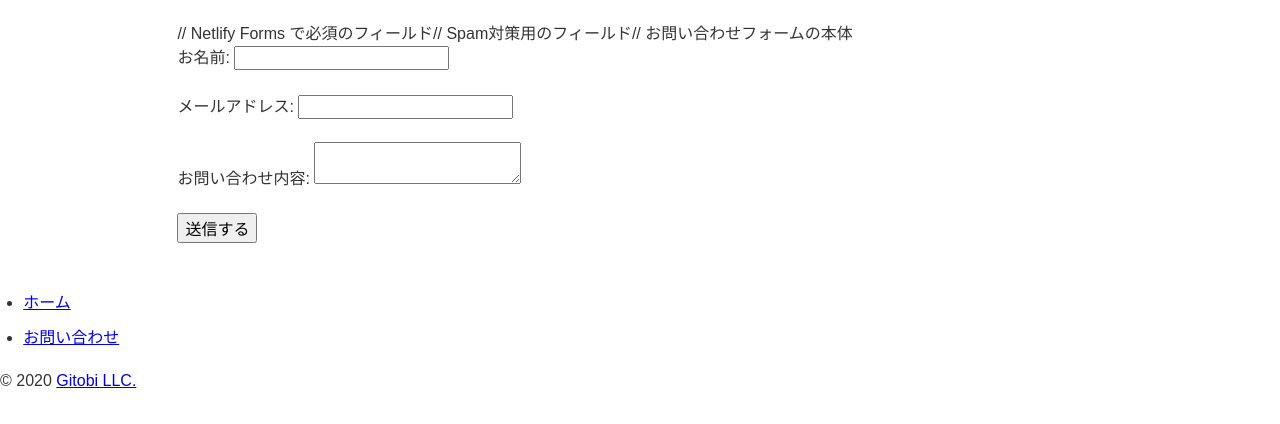
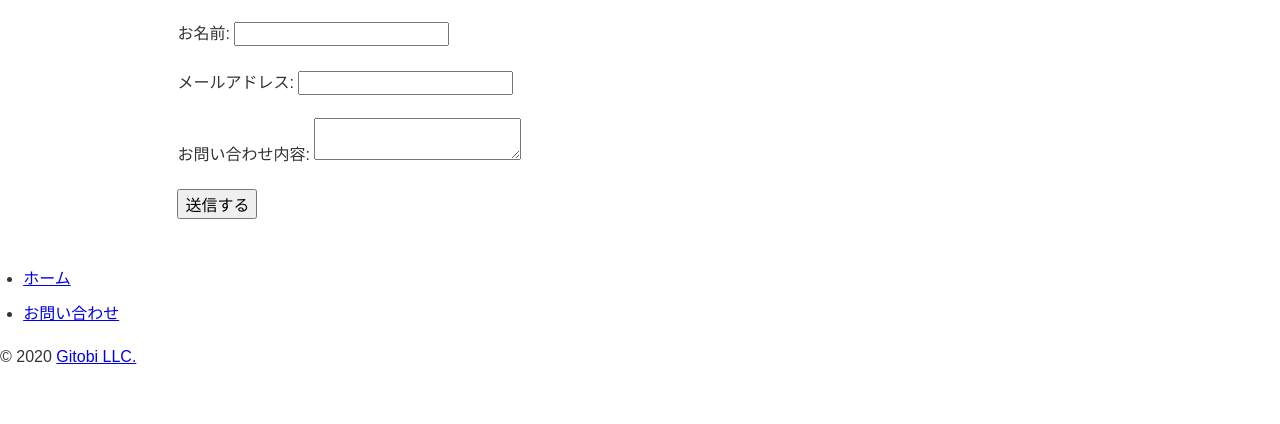
Before and after one commit to gitobi/maiko-app, a Gatsby site: page /contact in a window 1280 px wide. Shown: the part 152-576 px from the top of the page. Built offline with nearby package versions, Linux system fonts and the light colour scheme; Gatsby itself is replaced by a stand-in of ours.

Commit message:
Fix comment

```diff
--- a/src/pages/contact.js
+++ b/src/pages/contact.js
@@ -8,10 +8,10 @@ const SecondPage = () => (
     <SEO title="お問い合わせ" />
     <h1>お問い合わせはこちらからお願いします。</h1>
     <form name="お問い合わせフォーム" method="POST" netlify-honeypot="iambot" data-netlify="true">
-      // Netlify Forms で必須のフィールド
+      {/* Netlify Forms で必須のフィールド */}
       <input type="hidden" name="form-name" value="お問い合わせフォーム" />
 
-      // Spam対策用のフィールド
+      {/* Spam対策用のフィールド */}
       <p
         style={{
           display: `none`,
@@ -20,7 +20,7 @@ const SecondPage = () => (
         <input type="text" name="iambot" />
       </p>
 
-      // お問い合わせフォームの本体
+      {/* お問い合わせフォームの本体 */}
       <p>
         <label>お名前: <input type="text" name="name" /></label>
       </p>
```
